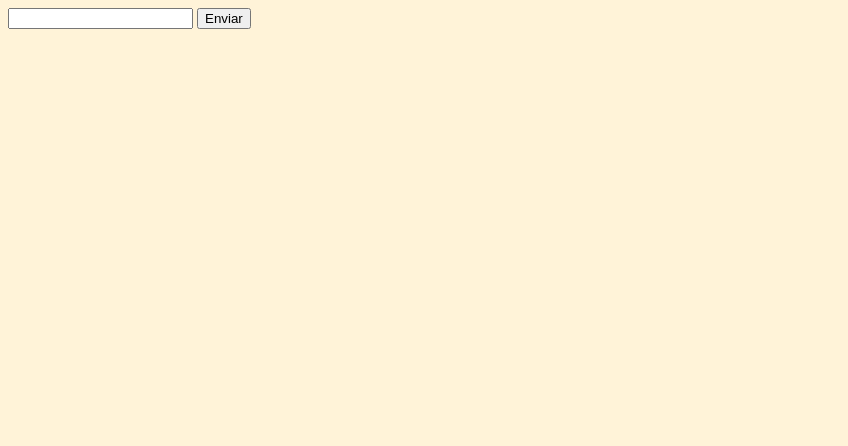
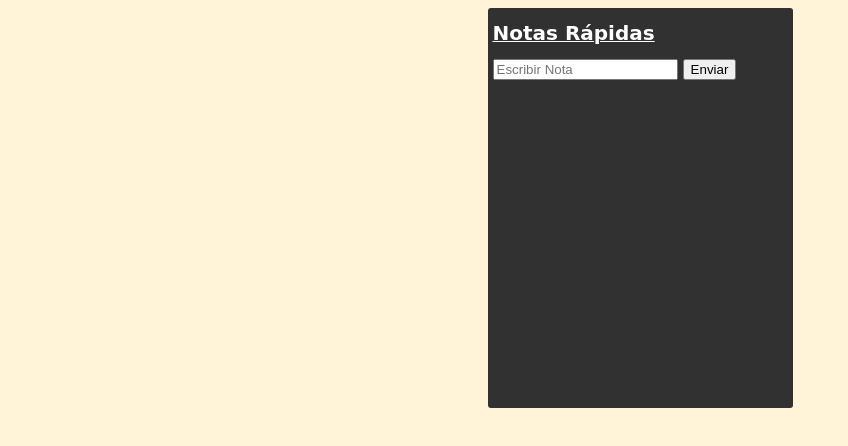
Before and after one commit to Chrisnatalx/Todo-list, a plain HTML site: page index.html in a window 1280 px wide. Shown: the whole page, without its empty margins (0-848 px from the left). Drawn offline with Linux system fonts and the light colour scheme.

Commit message:
agregando estilos

```diff
--- a/index.html
+++ b/index.html
@@ -8,12 +8,17 @@
     <link rel="stylesheet" href="stylemain.css">
 </head>
 <body>
-    <form id="todo-form">
-        <input type="text" id="todo" >
-        <input type="submit" value="Enviar">
-    </form>
-    <ul id="todo-list">
-    </ul>
+    <div class="principal">
+        <div class= "contenedor">
+            <form id="todo-form">
+                <h1>Notas Rápidas</h1>
+                <input type="text" id="todo" placeholder="Escribir Nota">
+                <input type="submit" value="Enviar">
+            </form>
+            <ul id="todo-list">
+            </ul>
+        </div>
+    </div>
 </body>
 <script src="main.js" ></script>
 </html>
--- a/stylemain.css
+++ b/stylemain.css
@@ -1 +1,28 @@
 body{background-color: #fff3d8fa;}
+.principal{
+    display: grid;
+    justify-content: center;
+}
+.contenedor{
+    padding-left: 5px;
+    height: 400px;
+    width: 300px;
+    background-color: #313131;
+    color: #FFFFFF;
+    border-radius: 3px;
+    font-family: cursive;
+}
+h1{
+    text-decoration: underline 1px;
+    text-align: left;
+    font-family: cursive;
+    font-size: 20px;
+}
+ul{
+    list-style: none;
+    padding-left: 10px;
+}
+#todo-list{
+    color: #FFFFFF;
+    font-size: 20px;
+}
```
